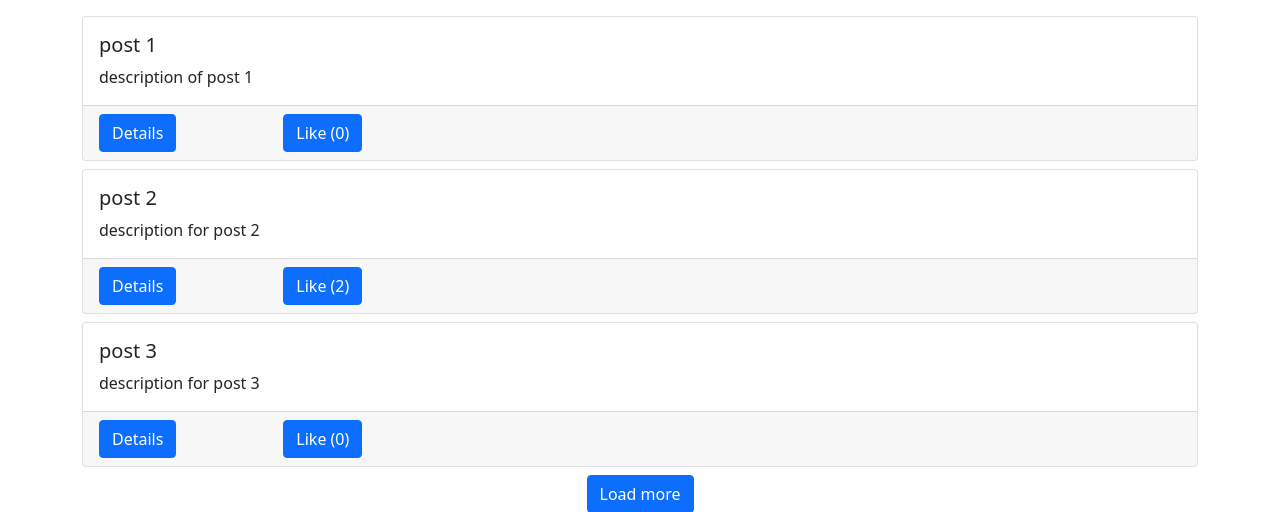
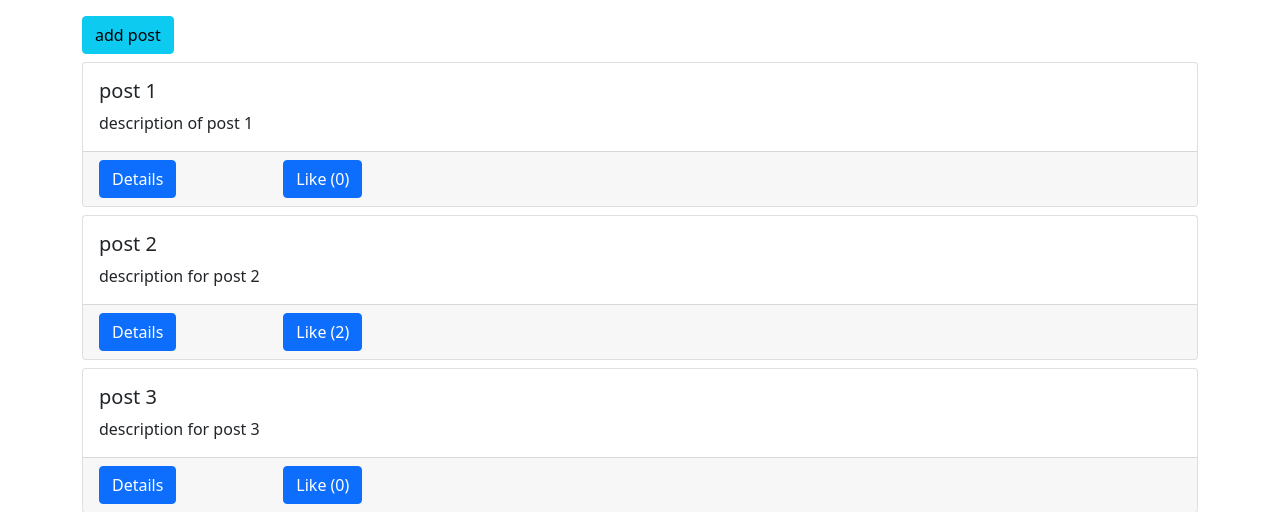
Before and after one commit to jatinjeetcollage/Django-Web-Application, a Django app: page / in a window 1280 px wide. Shown: the top 512 px of the page. Run offline with Django 5.2, Linux system fonts and the light colour scheme; data comes from the database, SQL or seed files in the repository; some libraries are stand-ins or nearby versions.

Commit message:
Adding the First Model complete

```diff
--- a/posts/templates/posts/main.html
+++ b/posts/templates/posts/main.html
@@ -11,6 +11,29 @@ posts
 
 {% block content %}
 
+    <!-- Modal -->
+    <div class="modal fade" id="addPostModel" tabindex="-1" aria-labelledby="exampleModalLabel" aria-hidden="true">
+        <div class="modal-dialog">
+        <div class="modal-content">
+                <div class="modal-header">
+                    <h1 class="modal-title fs-5" id="exampleModalLabel">Create post</h1>
+                    <button type="button" class="btn-close" data-bs-dismiss="modal" aria-label="Close"></button>
+                </div>
+                <div class="modal-body">
+                ...
+                </div>
+                <div class="modal-footer">
+                    <button type="button" class="btn btn-danger" data-bs-dismiss="modal">close</button>
+                    <button type="button" class="btn btn-success">+ add</button>
+                </div>
+        </div>
+        </div>
+    </div>
+
+    <button type="button" class="btn btn-info mb-2" data-bs-toggle="modal" data-bs-target="#addPostModel">
+        add post
+    </button>
+
     <div id = "posts-box" ></div>
     <div id="spinner-box" class="text-center">
         <div class="spinner-border" role="status"></div>
```
